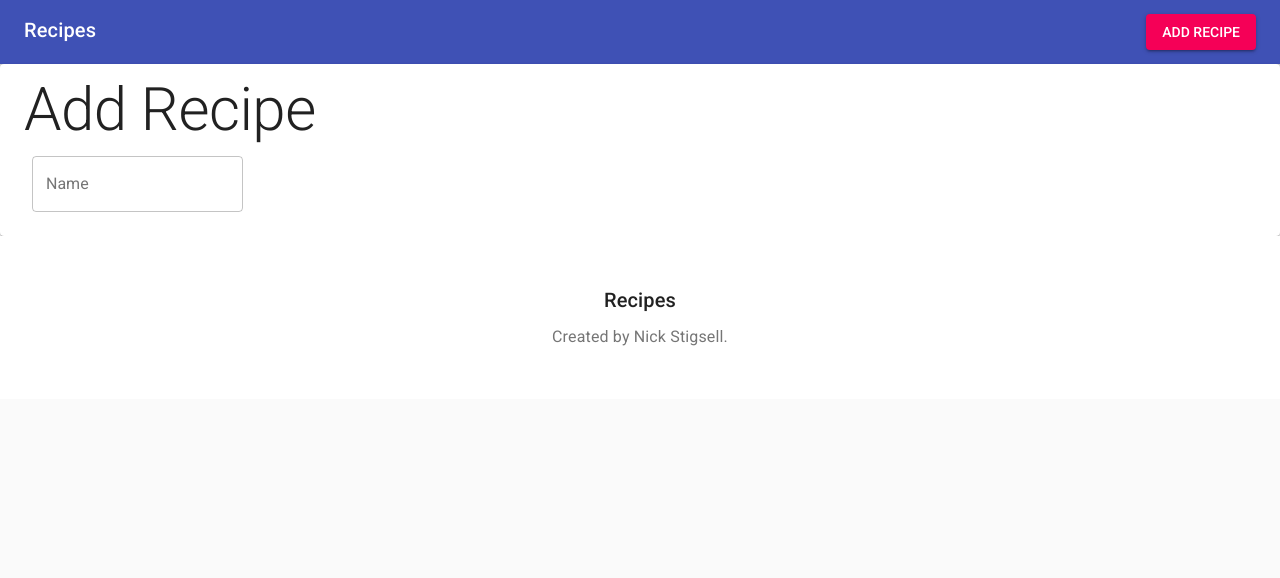
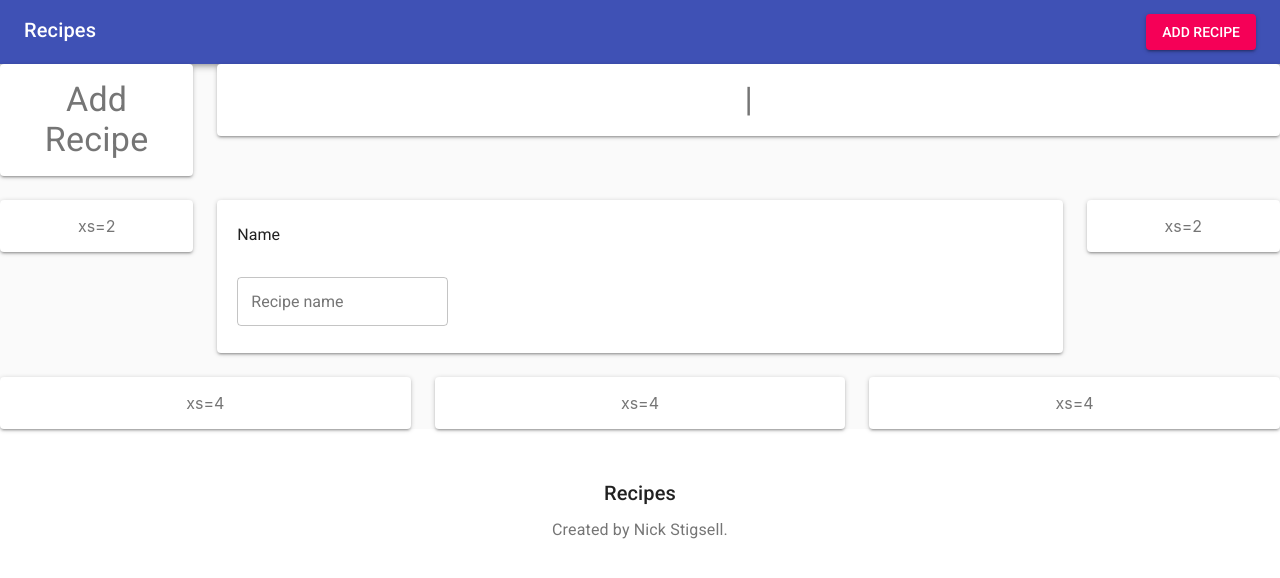
Before and after one commit to stigsell/recipes, a React (Create React App) app: page /add-recipe in a window 1280 px wide. Shown: the top 578 px of the page. Built offline with nearby package versions, Linux system fonts and the light colour scheme.

Commit message:
Moved add recipe form to its own component, added name field and CSS grid

```diff
--- a/src/AddRecipe.js
+++ b/src/AddRecipe.js
@@ -9,35 +9,24 @@ import TextField from '@material-ui/core/TextField';
 import Typography from '@material-ui/core/Typography';
 import { withStyles } from '@material-ui/core/styles';
 
+// Import components from other files
+import AddRecipeForm from './AddRecipeForm';
+
 const styles = theme => ({
   root: {
-	    ...theme.mixins.gutters(),
-	    paddingTop: theme.spacing.unit * 2,
-	    paddingBottom: theme.spacing.unit * 2,
+    flexGrow: 1,
   },
-  	container: {
-    	display: 'flex',
-    	flexWrap: 'wrap',
-  	},
-  	textField: {
-    	marginLeft: theme.spacing.unit,
-    	marginRight: theme.spacing.unit,
-  	},
-	layout: {
-		width: 'auto',
-		marginLeft: theme.spacing.unit * 3,
-		marginRight: theme.spacing.unit * 3,
-		[theme.breakpoints.up(1100 + theme.spacing.unit * 3 * 2)]: {
-			width: 1100,
-			marginLeft: 'auto',
-			marginRight: 'auto',
-		},
+  paper: {
+    padding: theme.spacing.unit * 2,
+    textAlign: 'center',
+    color: theme.palette.text.secondary,
   },
 });
 
 class AddRecipe extends Component {
   state = {
   	name: "",
+  	ingredients: [],
   }
 
   handleChange = name => event => {
@@ -48,29 +37,40 @@ class AddRecipe extends Component {
 
   render() {
     return(
-          // <div className={this.props.classes.layout}>
-          <div>
-          	<Paper className={this.props.classes.root} elevation={1}>
-            	<Grid container spacing={16}>
-            		<Grid item xs={12}>
-	              		<Typography component="h1" variant="h2">Add Recipe</Typography>
-
-	              		<form className={this.props.classes.container} noValidate autoComplete="off">
-	              			<TextField
-					        	id="standard-with-placeholder"
-					        	label="Name"
-					        	className={this.props.classes.textField}
-					        	value={this.state.name}
-					        	onChange={this.handleChange('name')}
-					        	margin="normal"
-					        	variant="outlined"
-					        />
-              			</form>
+	  	<div className={this.props.classes.root}>
+	      <Grid container spacing={24}>
+	        <Grid item xs={2}>
+	          <Paper className={this.props.classes.paper}>
+	          	<Typography variant="h4" color="inherit">Add Recipe</Typography>
+	          </Paper>
+	        </Grid>
+	        <Grid item xs={10}>
+	          <Paper className={this.props.classes.paper}>
+	          	<Typography variant="h4" color="inherit">|</Typography>
+	          </Paper>
+	        </Grid>
+	        <Grid item xs={2}>
+	          <Paper className={this.props.classes.paper}>xs=2</Paper>
+	        </Grid>
+	        <Grid item xs={8}>
+	          <Paper className={this.props.classes.paper}>
+	          	<AddRecipeForm />
+	          </Paper>
+	        </Grid>
+	        <Grid item xs={2}>
+	          <Paper className={this.props.classes.paper}>xs=2</Paper>
+	        </Grid>
+	        <Grid item xs={4}>
+	          <Paper className={this.props.classes.paper}>xs=4</Paper>
+	        </Grid>
+	        <Grid item xs={4}>
+	          <Paper className={this.props.classes.paper}>xs=4</Paper>
+	        </Grid>
+	        <Grid item xs={4}>
+	          <Paper className={this.props.classes.paper}>xs=4</Paper>
 	        </Grid>
 	      </Grid>
-            </Paper>
 		</div>
-          // </div>
     	);
   }
 }
--- /dev/null
+++ b/src/AddRecipeForm.js
@@ -0,0 +1,66 @@
+import React, { Component } from 'react';
+import PropTypes from 'prop-types';
+import classNames from 'classnames';
+import Button from '@material-ui/core/Button';
+import Divider from '@material-ui/core/Divider';
+import Grid from '@material-ui/core/Grid';
+import List from '@material-ui/core/List';
+import ListItem from '@material-ui/core/ListItem';
+import ListItemText from '@material-ui/core/ListItemText';
+import Paper from '@material-ui/core/Paper';
+import TextField from '@material-ui/core/TextField';
+import Typography from '@material-ui/core/Typography';
+import { withStyles } from '@material-ui/core/styles';
+
+const styles = theme => ({
+  root: {
+    flexGrow: 1,
+  },
+  paper: {
+    padding: theme.spacing.unit * 2,
+    textAlign: 'center',
+    color: theme.palette.text.secondary,
+  },
+});
+
+class AddRecipeForm extends Component {
+  state = {
+  	name: "",
+  	ingredients: [],
+  }
+
+  handleChange = name => event => {
+    this.setState({
+      [name]: event.target.value,
+    });
+  };
+
+  render() {
+    return(
+	  	<div className={this.props.classes.root}>
+	      <Grid container spacing={24}>
+	      	<List>
+	      		<ListItem>
+	      			<ListItemText primary="Name"></ListItemText>
+	      		</ListItem>
+	      		<ListItem>
+	      			<TextField
+			          id="outlined-dense"
+			          label="Recipe name"
+			          className={'name-text-field'}
+			          margin="dense"
+			          variant="outlined"
+			        />
+		        </ListItem>
+	      	</List>
+	      </Grid>
+		</div>
+    	);
+  }
+}
+
+AddRecipeForm.propTypes = {
+  classes: PropTypes.object.isRequired,
+};
+
+export default withStyles(styles)(AddRecipeForm);
```
Lines whose indentation alone changed are shown as unchanged.
